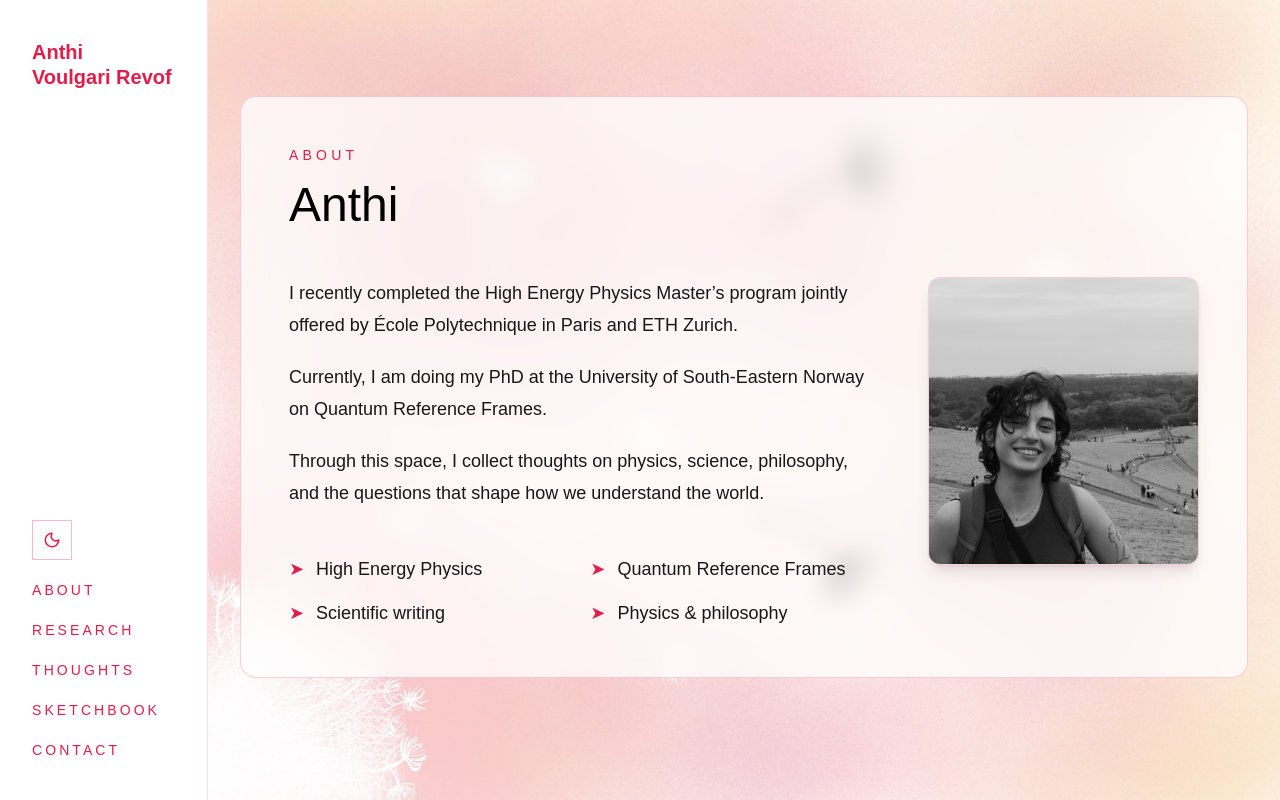
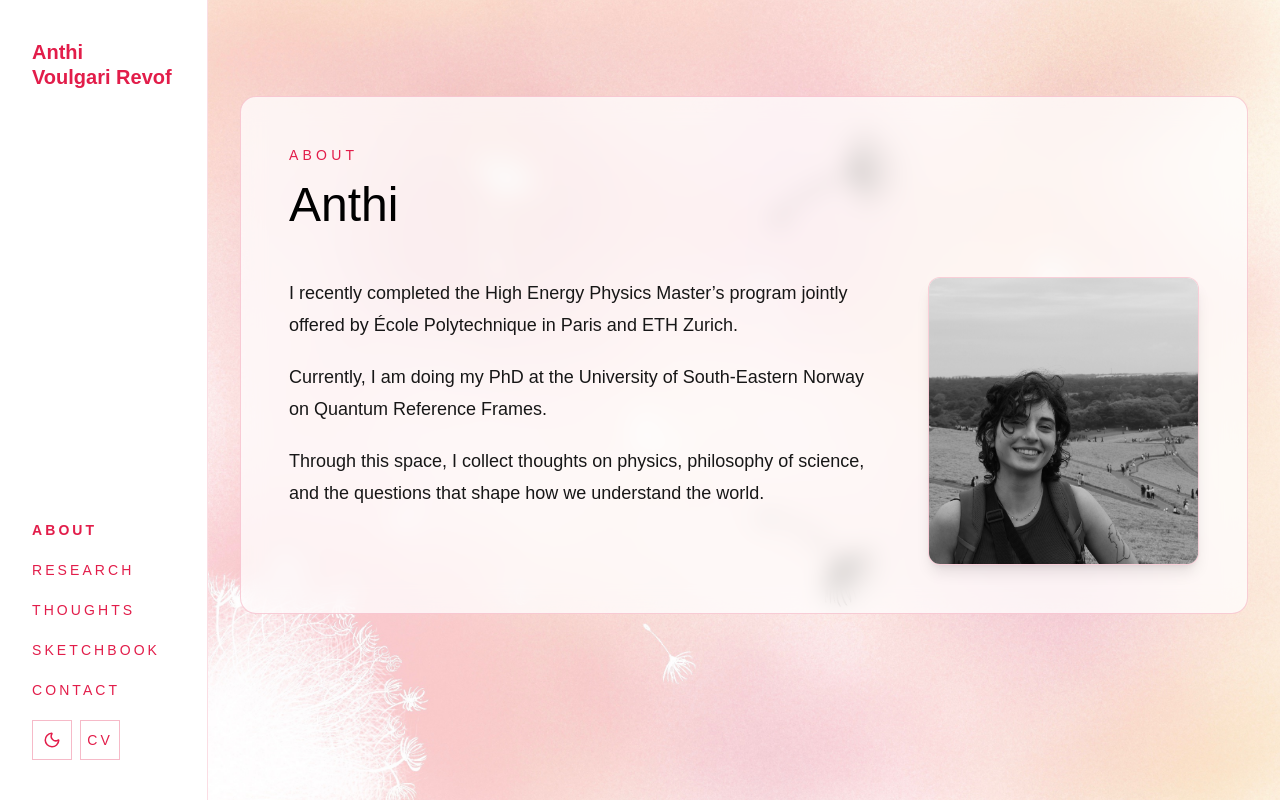
Before and after one commit to fvoulgari/anthi-physics-portfolio, a Next.js app: page /about in a window 1280 px wide. Built offline with nearby package versions, Linux system fonts and the light colour scheme.

Commit message:
Polish dark theme and improve site navigation

```diff
--- a/app/about/page.js
+++ b/app/about/page.js
@@ -30,24 +30,10 @@ export default function AboutPage() {
               </p>
 
               <p>
-                Through this space, I collect thoughts on physics, science,
-                philosophy, and the questions that shape how we understand the
+                Through this space, I collect thoughts on physics, philosophy of science,
+                and the questions that shape how we understand the
                 world.
               </p>
-
-              <div className="grid gap-3 pt-6 md:grid-cols-2">
-                {[
-                  "High Energy Physics",
-                  "Quantum Reference Frames",
-                  "Scientific writing",
-                  "Physics & philosophy",
-                ].map((item) => (
-                  <p key={item} className="flex items-center gap-3">
-                    <span className="text-[#e21d4a]">➤</span>
-                    {item}
-                  </p>
-                ))}
-              </div>
             </div>
 
             <div className="flex justify-center md:justify-end">
--- a/app/contact/page.js
+++ b/app/contact/page.js
@@ -15,21 +15,16 @@ export default function ContactPage() {
             </p>
 
             <h1 className="mb-6 text-5xl font-light text-black dark:text-white">
-              Say hello
+              Get In Touch
             </h1>
-
-            <p className="mx-auto mb-10 max-w-xl text-lg leading-8 text-neutral-800 dark:text-neutral-200">
-              For research discussions, collaborations, writing, or simply to
-              get in touch.
-            </p>
 
             <div className="flex flex-col items-center gap-6 md:flex-row md:justify-center md:gap-10">
               <a
-                href="mailto:anthibee@gmail.com"
+                href="mailto:anthi.v.revof@usn.no"
                 className="flex items-center gap-3 text-[#e21d4a] transition hover:opacity-70"
               >
                 <Mail size={22} />
-                <span>anthibee@gmail.com</span>
+                <span>anthi.v.revof@usn.no</span>
               </a>
 
               <a
--- a/app/research/page.js
+++ b/app/research/page.js
@@ -44,7 +44,7 @@ export default function ResearchPage() {
             </p>
           </div>
 
-          <div className="mt-12 border-t border-[#e21d4a]/20 pt-8">
+          <div className="mt-12 border-t border-[#e21d4a]/20 pt-8 dark:border-white/40">
             <h2 className="mb-5 text-2xl font-light text-black dark:text-white">
               Research Interests
             </h2>
@@ -55,8 +55,6 @@ export default function ResearchPage() {
                 "Foundations of Quantum Theory",
                 "General Relativity",
                 "Quantum Field Theory",
-                "Relational Observables",
-                "Quantum Gravity",
               ].map((item) => (
                 <p
                   key={item}
--- a/components/home/Hero.jsx
+++ b/components/home/Hero.jsx
@@ -26,15 +26,15 @@ export default function Hero() {
       <div className="absolute inset-0 bg-white/20 dark:bg-transparent" />
 
       <div className="relative z-10 mx-auto max-w-7xl px-8 md:pl-23">
-        <p className="mb-4 text-sm uppercase tracking-[0.3em] text-[#e21d4a]">
+        <h1 className="max-w-4xl text-5xl font-light leading-tight text-black md:text-7xl dark:text-white">
           Notes on Physics
-        </p>
+        </h1>
 
-        <h1 className="max-w-4xl text-5xl font-light leading-tight text-black md:text-7xl dark:text-white">
+        <p className="mt-4 text-sm uppercase tracking-[0.3em] text-[#e21d4a]">
           Research, thoughts
           <br />
           and occasional artwork
-        </h1>
+        </p>
       </div>
     </section>
   );
--- a/components/layout/Navbar.jsx
+++ b/components/layout/Navbar.jsx
@@ -1,19 +1,63 @@
+"use client";
+
+import { usePathname } from "next/navigation";
 import ThemeToggle from "./ThemeToggle";
+
 export default function Navbar() {
+  const pathname = usePathname();
+
+  const linkClass = (path) =>
+    `${
+      pathname === path ||
+      (path === "/thoughts" && pathname.startsWith("/thoughts"))
+        ? "font-bold"
+        : "font-normal"
+    } text-[#e21d4a] dark:text-white`;
+
   return (
     <aside className="fixed left-0 top-0 z-50 hidden h-screen w-52 flex-col justify-between border-r border-[#e21d4a]/15 bg-white dark:bg-black px-8 py-10 backdrop-blur-sm md:flex">
-      <a href="/" className="text-xl font-semibold leading-tight text-[#e21d4a] dark:text-white">
+      <a
+        href="/"
+        className="text-xl font-semibold leading-tight text-[#e21d4a] dark:text-white"
+      >
         Anthi
         <br />
         Voulgari Revof
       </a>
+
       <nav className="flex flex-col gap-5 text-sm uppercase tracking-[0.22em]">
-        <ThemeToggle />
-        <a href="/about" className="text-[#e21d4a] dark:text-white">About</a>
-        <a href="/research" className="text-[#e21d4a] dark:text-white">Research</a>
-        <a href="/thoughts" className="text-[#e21d4a] dark:text-white">Thoughts</a>
-        <a href="/sketchbook" className="text-[#e21d4a] dark:text-white">Sketchbook</a>
-        <a href="/contact" className="text-[#e21d4a] dark:text-white">Contact</a>
+        <a href="/about" className={linkClass("/about")}>
+          About
+        </a>
+
+        <a href="/research" className={linkClass("/research")}>
+          Research
+        </a>
+
+        <a href="/thoughts" className={linkClass("/thoughts")}>
+          Thoughts
+        </a>
+
+        <a href="/sketchbook" className={linkClass("/sketchbook")}>
+          Sketchbook
+        </a>
+
+        <a href="/contact" className={linkClass("/contact")}>
+          Contact
+        </a>
+
+        <div className="flex gap-2">
+          <ThemeToggle />
+
+          <a
+            href="/cv/Anthi_Voulgari_Revof_CV.pdf"
+            target="_blank"
+            rel="noopener noreferrer"
+            className="flex h-10 w-10 items-center justify-center border border-[#e21d4a]/30 text-[#e21d4a] transition hover:bg-[#e21d4a]/10 dark:border-white/30 dark:text-white dark:hover:bg-white/10"
+          >
+            CV
+          </a>
+        </div>
       </nav>
     </aside>
   );
```
Also changed, not shown: 1 other file (tests, documents, lock files or other folders).
